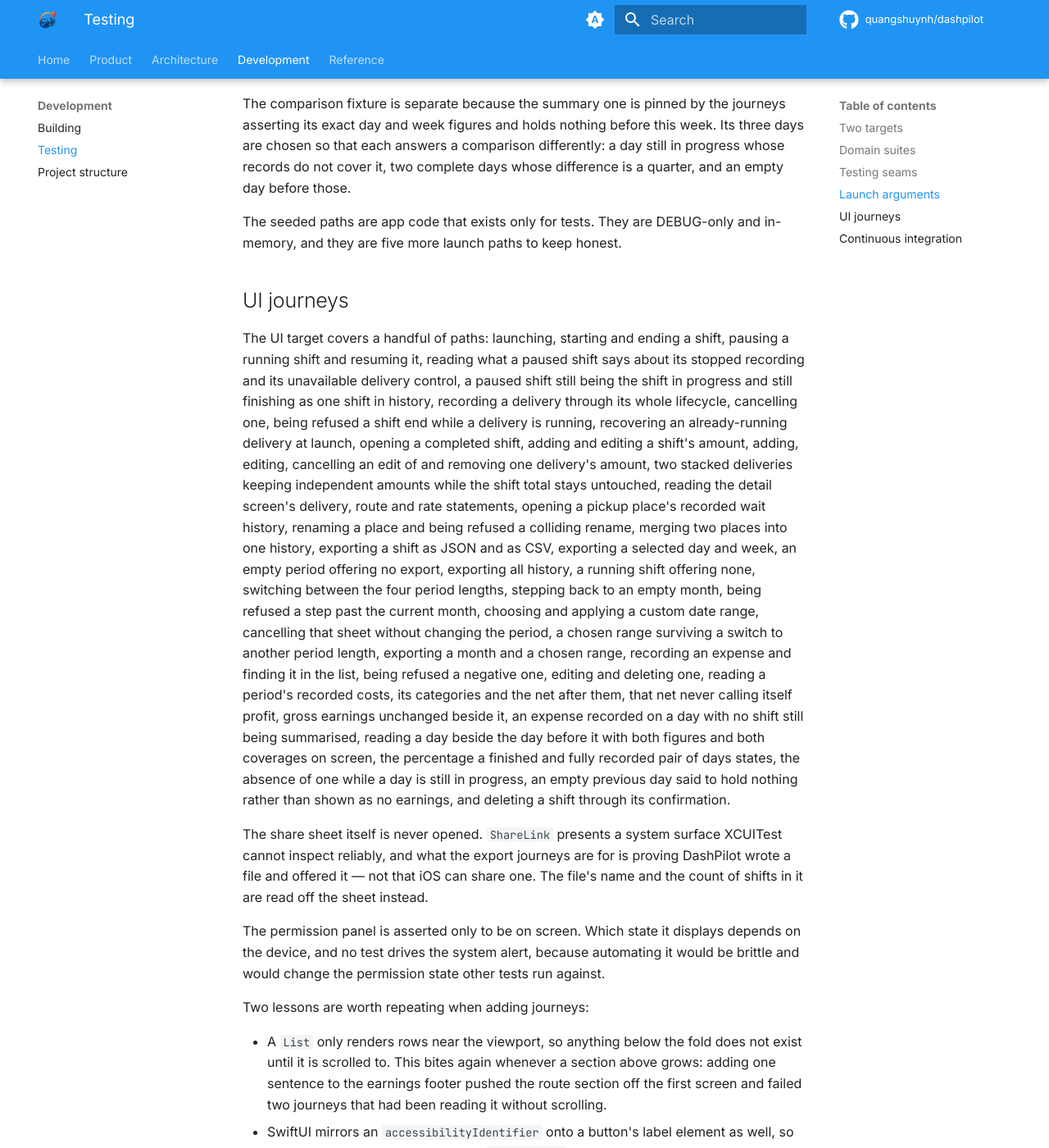
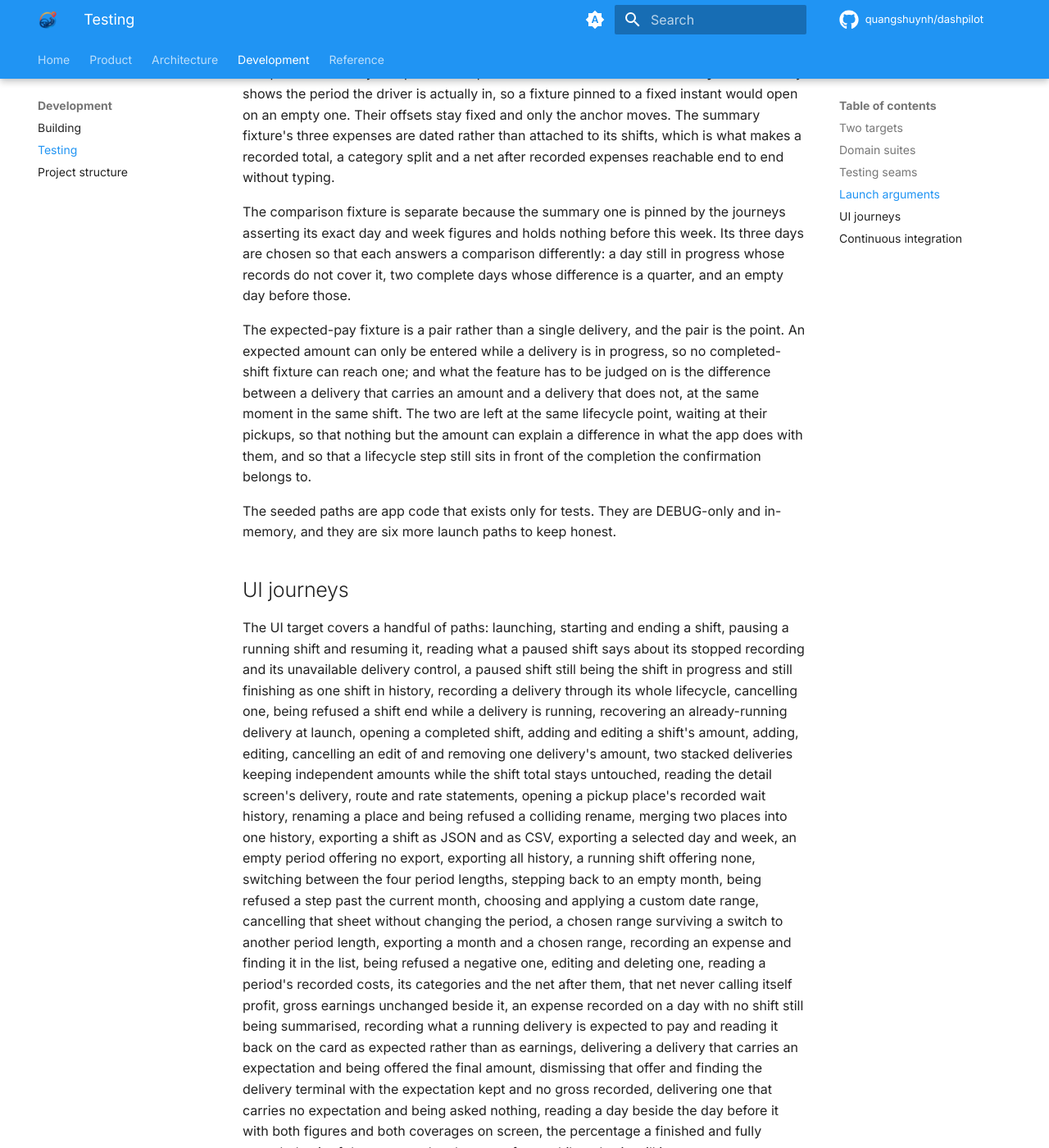
Before and after one commit to quangshuynh/dashpilot, an MkDocs documentation site: the page built from docs/development/testing.md, in a window 1280 px wide and 1400 px high, scrolled down 8455 px. Shown: the whole window at 82% size. Built offline with MkDocs 1.6.1 and Material for MkDocs 9.7.7, drawn with Linux system fonts in a browser that asks for light colours; comment, search, counter and statistics services are not loaded; some of the changed text lies outside the part shown.

Commit message:
docs: record the expected-pay fixture and its journeys
Adds the new launch argument and the three journeys to the testing
guide, with the two lessons they produced: proving a sheet does not
appear needs an ordering argument rather than a sleep, and an editor
seeds its field through `MoneyInput.text(for:)`, which drops trailing
zeroes.

Corrects two stale statements found beside them. The argument table was
missing `-dashpilot-simulated-route` entirely and counted seven
arguments where the app accepts nine, and the location stub is no longer
the only argument that is not a store fixture.

```diff
--- a/docs/development/testing.md
+++ b/docs/development/testing.md
@@ -139,7 +139,9 @@ Debug builds accept seven arguments, all used only by UI tests and screenshots:
 | `-dashpilot-seeded-pickup-history` | Opens an in-memory store holding one completed shift whose deliveries give two pickup places deliberately different amounts of recorded history |
 | `-dashpilot-seeded-period-summary` | Opens an in-memory store holding a week of synthetic completed shifts and three synthetic expenses, anchored to today rather than to a fixed instant, so the period summary opens on a period that holds something |
 | `-dashpilot-seeded-period-comparison` | Opens an in-memory store holding three consecutive days, also anchored to today: a today still in progress with one of two shifts unpaid, two complete days before it, and nothing before those |
+| `-dashpilot-seeded-expected-pay` | Opens an in-memory store holding a running shift with two deliveries waiting at their pickups, alike except that one records what it is expected to pay |
 | `-dashpilot-stubbed-location` | Replaces Core Location with the stub providers, reporting When In Use at full accuracy and producing no positions |
+| `-dashpilot-simulated-route` | Replaces Core Location with a synthetic vehicle driving in a straight line, so a journey can watch a live mileage figure move; it implies the permission stub above |
 
 A UI test cannot make a simulator record a route, so a measured, partial route and the
 per-recorded-mile rate over it would otherwise be unreachable end to end. Nor can it terminate and
@@ -149,7 +151,7 @@ launch instead; that the *store* recovers one is proved against a real reopened
 amounts and offsets from a round-number origin, the same data `SyntheticRoute` builds for the unit
 tests.
 
-The location stub is the one argument that is not a store fixture. A simulator cannot be told to
+The two location arguments are the ones that are not store fixtures. A simulator cannot be told to
 grant location from a journey, so without it the running shift's status line is only ever reachable
 in its "permission required" state, and every existing journey asserts its presence and nothing
 else. With it, three journeys read what a driver actually reads: that recording is active, that the
@@ -184,8 +186,16 @@ exact day and week figures and holds nothing before this week. Its three days ar
 answers a comparison differently: a day still in progress whose records do not cover it, two complete
 days whose difference is a quarter, and an empty day before those.
 
+The expected-pay fixture is a pair rather than a single delivery, and the pair is the point. An
+expected amount can only be entered while a delivery is in progress, so no completed-shift fixture
+can reach one; and what the feature has to be judged on is the difference between a delivery that
+carries an amount and a delivery that does not, at the same moment in the same shift. The two are
+left at the same lifecycle point, waiting at their pickups, so that nothing but the amount can
+explain a difference in what the app does with them, and so that a lifecycle step still sits in front
+of the completion the confirmation belongs to.
+
 The seeded paths are app code that exists only for tests. They are DEBUG-only and in-memory, and
-they are five more launch paths to keep honest.
+they are six more launch paths to keep honest.
 
 ## UI journeys
 
@@ -206,7 +216,11 @@ surviving a switch to another period length, exporting a month and a chosen rang
 expense and finding it in the list, being refused a negative one, editing and deleting one, reading a
 period's recorded costs, its categories and the net after them, that net never calling itself profit,
 gross earnings unchanged beside it, an expense recorded on a day with no shift still being
-summarised, reading a day beside the day before it with both figures and both coverages on screen,
+summarised, recording what a running delivery is expected to pay and reading it back on the card as
+expected rather than as earnings, delivering a delivery that carries an expectation and being offered
+the final amount, dismissing that offer and finding the delivery terminal with the expectation kept
+and no gross recorded, delivering one that carries no expectation and being asked nothing, reading a
+day beside the day before it with both figures and both coverages on screen,
 the percentage a finished and fully recorded pair of days states, the absence of one while a day is
 still in progress, an empty previous day said to hold nothing rather than shown as no earnings, and
 deleting a shift through its confirmation.
@@ -228,6 +242,14 @@ Two lessons are worth repeating when adding journeys:
   been reading it without scrolling.
 - SwiftUI mirrors an `accessibilityIdentifier` onto a button's label element as well, so an alert
   button matches twice. Use `.firstMatch`.
+- Proving a sheet does **not** appear needs an ordering argument rather than a sleep. The
+  expected-pay confirmation is raised by the same state change that removes the delivered card, so
+  waiting for the card to go and then finding no sheet is a real negative; the journey then opens
+  another card's own sheet, which a presented confirmation would have swallowed. Forcing the
+  confirmation to be raised unconditionally fails that journey on the assertion itself rather than
+  on a timeout.
+- An editor seeds its field through `MoneyInput.text(for:)`, which drops trailing zeroes, so an
+  expected `$8.50` seeds `8.5`. Assert the seeded text, not the formatted amount.
 - A `.sheet` attached to a conditionally rendered section goes away with the section. The period
   summary rebuilds its sections whenever it re-measures routes, which dismissed the export sheet
   before it had written anything; the modifier belongs on the `List`.
```
Also changed, not shown: other parts of docs/development/testing.md (+1 -1 lines).
